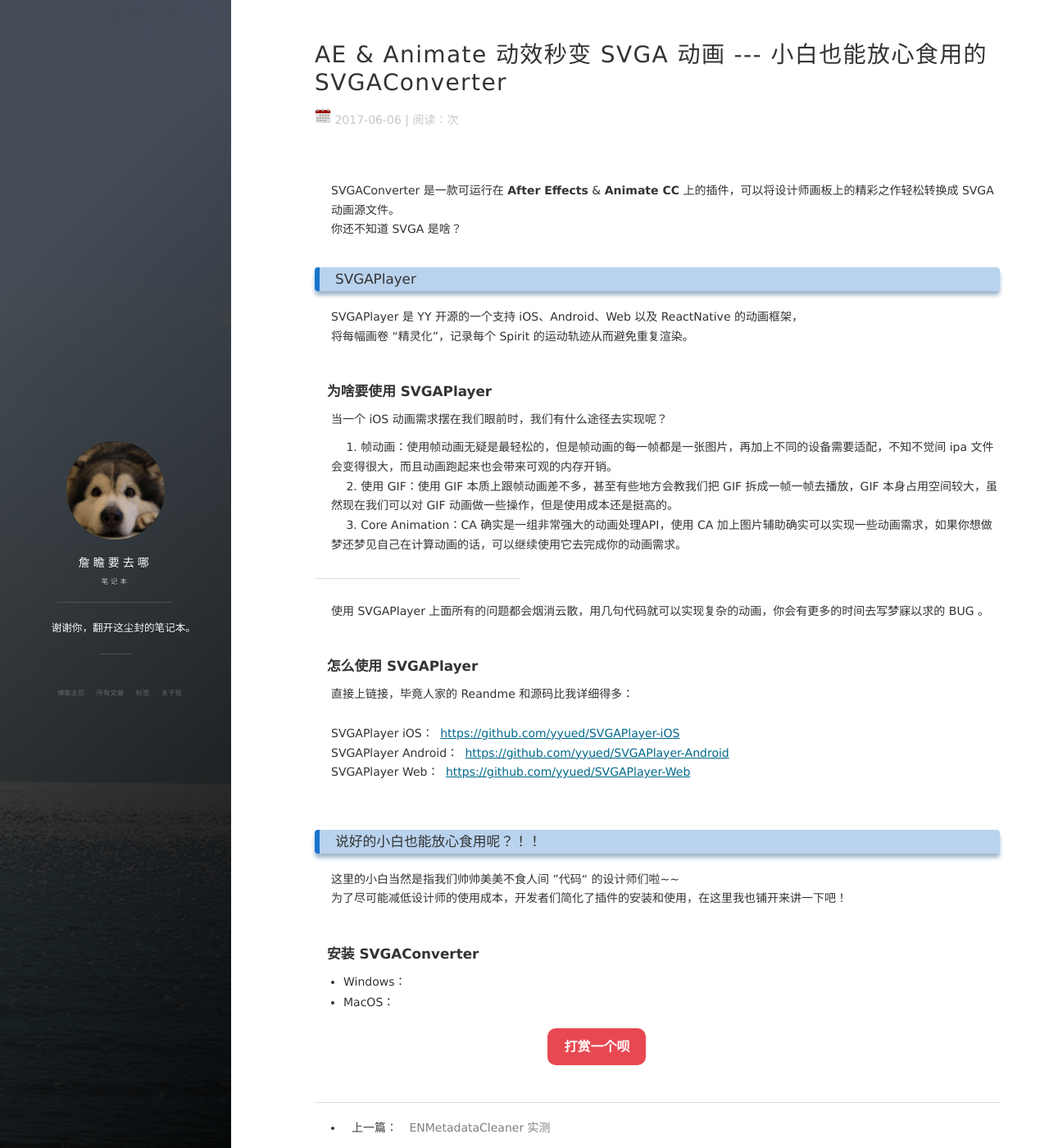
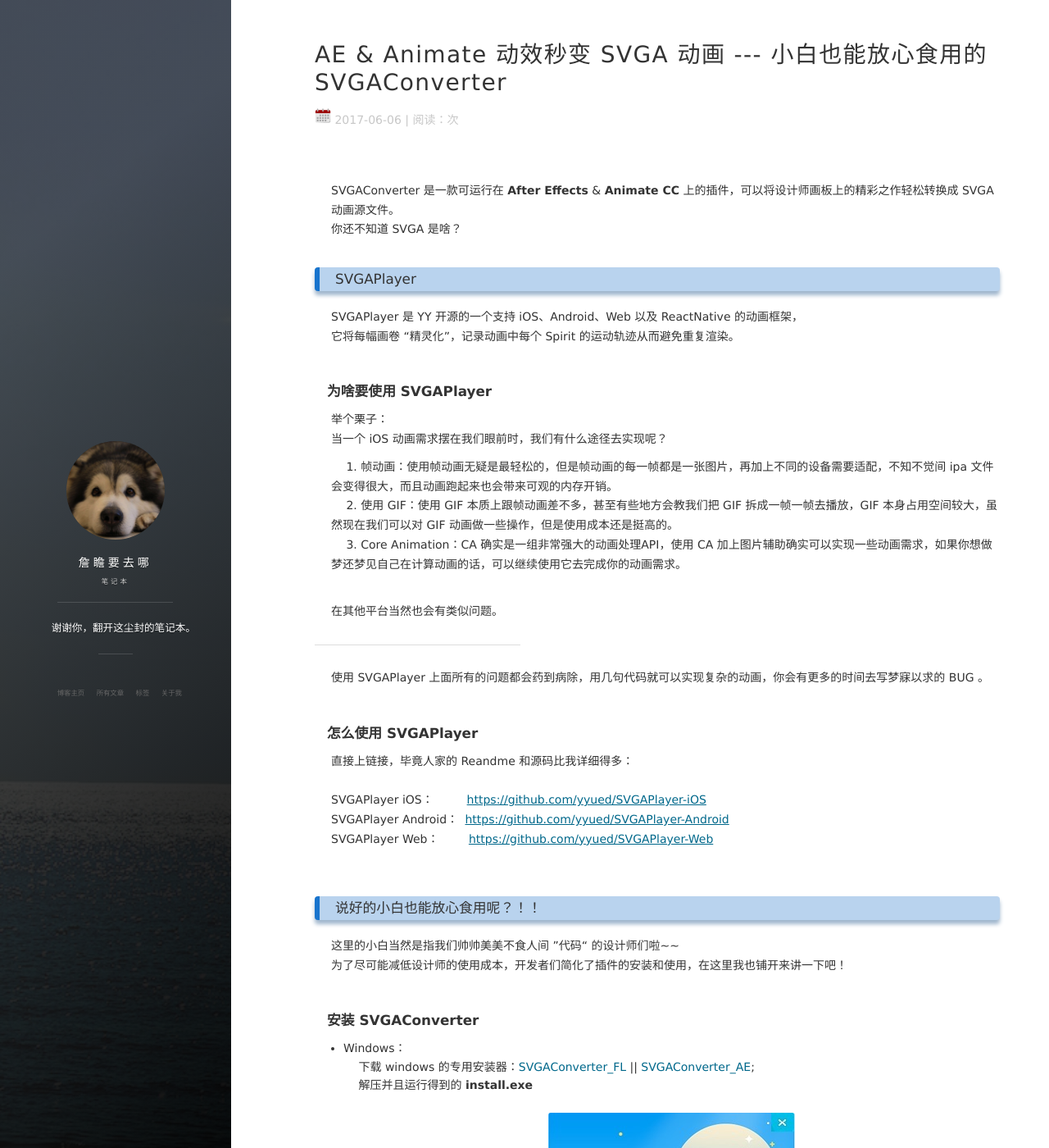
Before and after one commit to errnull/errnull.github.io, a Jekyll site: the page built from _posts/2017-06-06-SVGAConverterCourse.md, in a window 1280 px wide and 1400 px high. Shown: the whole window at 82% size. Built offline with Jekyll 4.4.1, drawn with Linux system fonts in a browser that asks for light colours; nearby versions of some CDN libraries; comment, search, counter and statistics services are not loaded; some of the changed text lies outside the part shown.

Commit message:
文章更新

````diff
--- a/_posts/2017-06-06-SVGAConverterCourse.md
+++ b/_posts/2017-06-06-SVGAConverterCourse.md
@@ -13,25 +13,28 @@
 ### SVGAPlayer
 
 SVGAPlayer 是 YY 开源的一个支持 iOS、Android、Web 以及 ReactNative 的动画框架，<br>
-将每幅画卷 “精灵化”，记录每个 Spirit 的运动轨迹从而避免重复渲染。<br><br>
+它将每幅画卷 “精灵化”，记录动画中每个 Spirit 的运动轨迹从而避免重复渲染。<br><br>
 
 #### **为啥要使用 SVGAPlayer**
 
+举个栗子：<br>
 当一个 iOS 动画需求摆在我们眼前时，我们有什么途径去实现呢？<br>
 
 　 1. 帧动画：使用帧动画无疑是最轻松的，但是帧动画的每一帧都是一张图片，再加上不同的设备需要适配，不知不觉间 ipa 文件会变得很大，而且动画跑起来也会带来可观的内存开销。<br>
 　 2. 使用 GIF：使用 GIF 本质上跟帧动画差不多，甚至有些地方会教我们把 GIF 拆成一帧一帧去播放，GIF 本身占用空间较大，虽然现在我们可以对 GIF 动画做一些操作，但是使用成本还是挺高的。<br>
-　 3. Core Animation：CA 确实是一组非常强大的动画处理API，使用 CA 加上图片辅助确实可以实现一些动画需求，如果你想做梦还梦见自己在计算动画的话，可以继续使用它去完成你的动画需求。<br>
+　 3. Core Animation：CA 确实是一组非常强大的动画处理API，使用 CA 加上图片辅助确实可以实现一些动画需求，如果你想做梦还梦见自己在计算动画的话，可以继续使用它去完成你的动画需求。<br><br>
+
+在其他平台当然也会有类似问题。<br>
 
 <hr>
-使用 SVGAPlayer 上面所有的问题都会烟消云散，用几句代码就可以实现复杂的动画，你会有更多的时间去写梦寐以求的 BUG 。<br><br>
+使用 SVGAPlayer 上面所有的问题都会药到病除，用几句代码就可以实现复杂的动画，你会有更多的时间去写梦寐以求的 BUG 。<br><br>
 
 #### **怎么使用 SVGAPlayer**
 
 直接上链接，毕竟人家的 Reandme 和源码比我详细得多：<br><br>
-SVGAPlayer iOS： [https://github.com/yyued/SVGAPlayer-iOS](https://github.com/yyued/SVGAPlayer-iOS)<br>
+SVGAPlayer iOS：　 　 [https://github.com/yyued/SVGAPlayer-iOS](https://github.com/yyued/SVGAPlayer-iOS)<br>
 SVGAPlayer Android： [https://github.com/yyued/SVGAPlayer-Android](https://github.com/yyued/SVGAPlayer-Android)<br>
-SVGAPlayer Web： [https://github.com/yyued/SVGAPlayer-Web](https://github.com/yyued/SVGAPlayer-Web)<br><br><br>
+SVGAPlayer Web：　　 [https://github.com/yyued/SVGAPlayer-Web](https://github.com/yyued/SVGAPlayer-Web)<br><br><br>
 
 ### 说好的小白也能放心食用呢？！！
 
@@ -40,5 +43,25 @@
 
 #### **安装 SVGAConverter**
 
-* Windows：
-* MacOS：
+* Windows：<br>
+　 下载 windows 的专用安装器：[SVGAConverter_FL]() || [SVGAConverter_AE]();<br>
+　 解压并且运行得到的 **install.exe** <br>
+　 ![](/images/posts/jekyll/2017-06-06-SVGAConverterCourse-01.jpg)<br>
+　 点击 **Install Now**<br>
+　 稍等片刻，安装完成<br><br>
+　 这里有几点要注意一下:<br>
+　 　 1. 杀毒软件可能会误报有毒，切记点击**允许所有操作**。<br>
+　 　 2. 和(po)谐(jie)的 Animate CC 可能会无法使用插件，安装器会自动修复这个问题。<br>
+　 　　 **注意：**如果安装器找不到 Animate CC 的安装位置，会让用户手动选择，这时只要选择 Animate CC 的安装根目录即可。<br><br>
+
+安装完成后，在 **Animate CC** || **After Effects** 的 ```菜单 > 窗口 > 扩展``` 中可以打开插件。<br><br>
+![](/images/posts/jekyll/2017-06-06-SVGAConverterCourse-02.jpg)<br>
+
+
+* MacOS：<br>
+　 下载并安装 Adobe 的插件安装程序 [ZXP Installer](http://updates.aescripts.com/zxp-installer/mac/update-mac.zip)。<br><br>
+![](/images/posts/jekyll/2017-06-06-SVGAConverterCourse-03.jpg)<br>
+
+选择 ```菜单 > 文件 > 打开``` <br>
+选择下载好的 [SVGAConverter_FL]() || [SVGAConverter_AE]() 安装包。<br>
+按照安装器指引完成安装。
````
Also changed, not shown: images/posts/jekyll/2017-06-06-SVGAConverterCourse-01.jpg (added), images/posts/jekyll/2017-06-06-SVGAConverterCourse-02.jpg (added), images/posts/jekyll/2017-06-06-SVGAConverterCourse-03.jpg (added).
